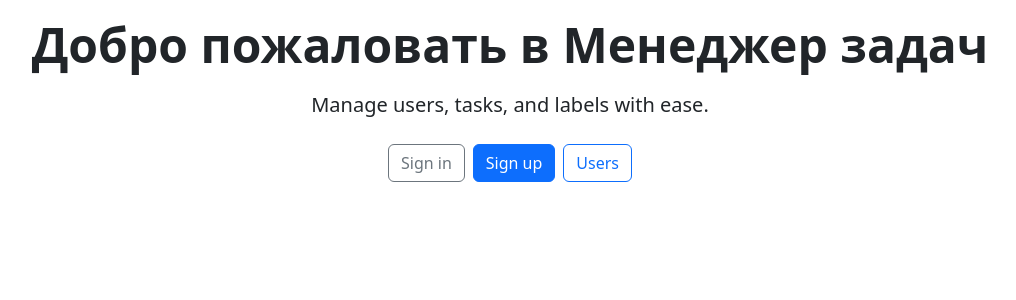
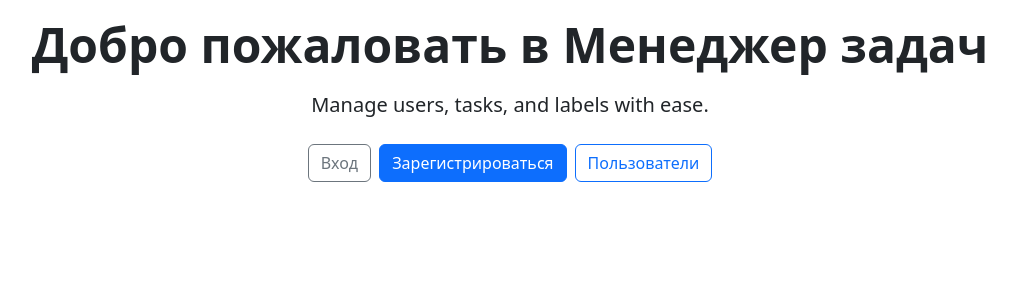
Before and after one commit to D4rkli/python-project-52, a Django app: page / in a window 1280 px wide. Shown: the part 56-356 px from the top of the page, without its empty margins (130-1146 px from the left). Run offline with Django 5.2, Linux system fonts and the light colour scheme; some libraries are stand-ins or nearby versions.

Commit message:
Fix tests

```diff
--- a/task_manager/templates/index.html
+++ b/task_manager/templates/index.html
@@ -6,9 +6,9 @@
     <h1 class="display-5 fw-bold mb-3">{% trans "Добро пожаловать в Менеджер задач" %}</h1>
     <p class="lead mb-4">{% trans "Manage users, tasks, and labels with ease." %}</p>
     <div class="d-flex gap-2 justify-content-center">
-      <a class="btn btn-outline-secondary" href="/login/">{% trans "Sign in" %}</a>
-      <a class="btn btn-primary" href="/users/create/">{% trans "Sign up" %}</a>
-      <a class="btn btn-outline-primary" href="/users/">{% trans "Users" %}</a>
+      <a class="btn btn-outline-secondary" href="/login/">{% trans "Вход" %}</a>
+      <a class="btn btn-primary" href="/users/create/">{% trans "Зарегистрироваться" %}</a>
+      <a class="btn btn-outline-primary" href="/users/">{% trans "Пользователи" %}</a>
     </div>
   </div>
 {% endblock %}
```
